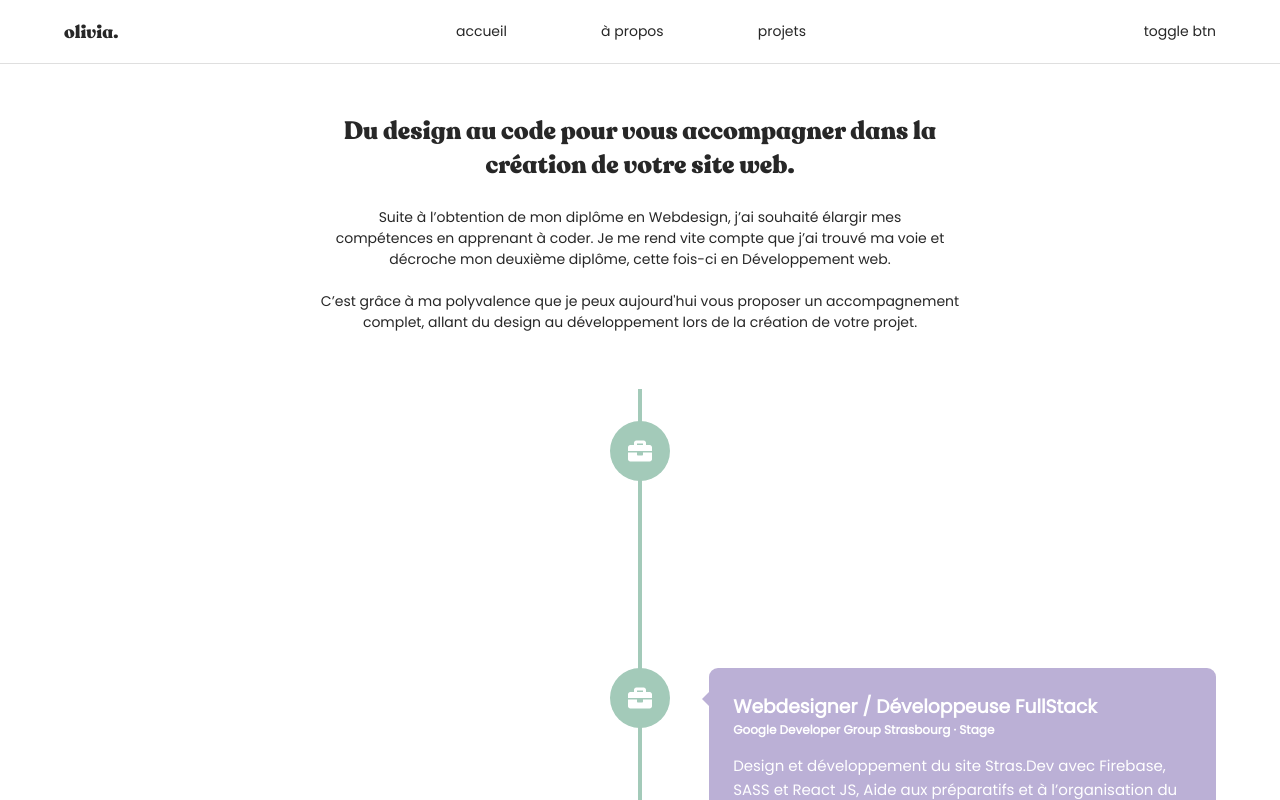
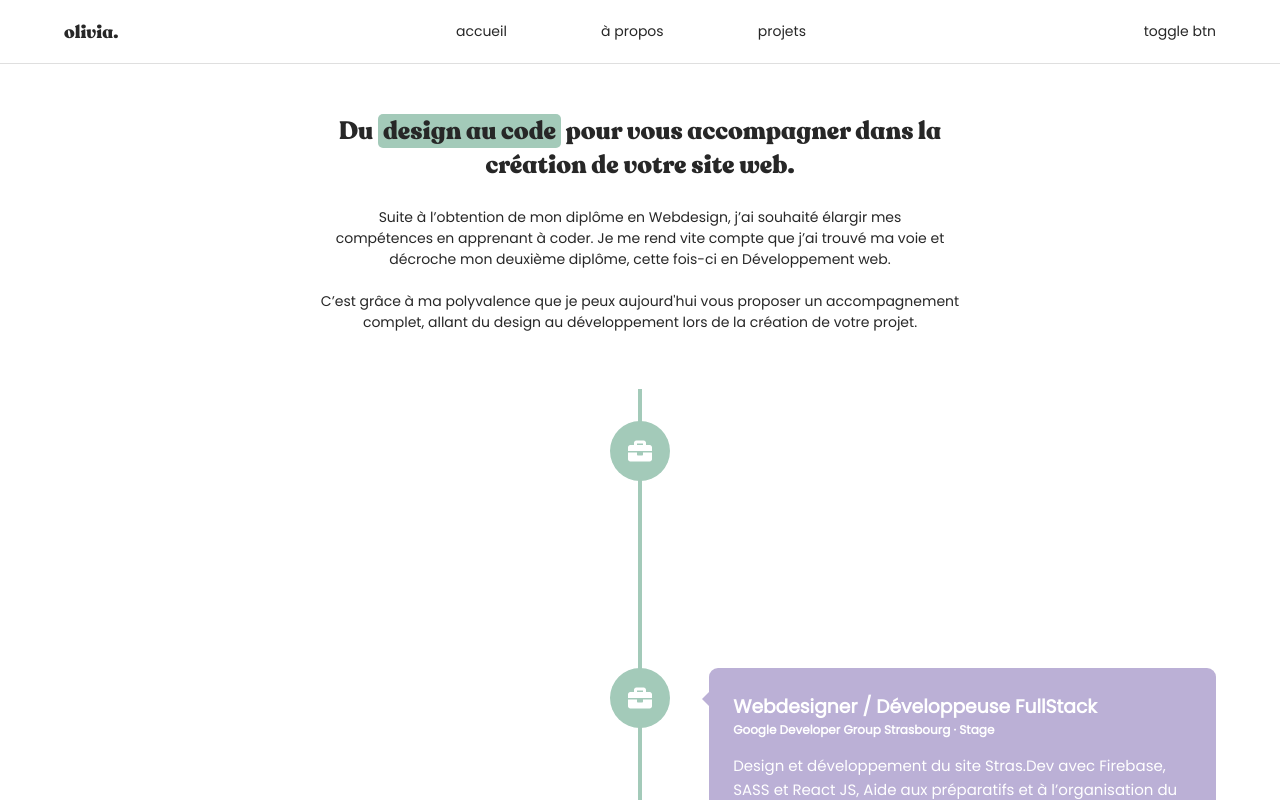
Before and after one commit to Lxvia/portfolio, a React (Create React App) app: page /about in a window 1280 px wide. Shown: the top 800 px of the page. Built offline with nearby package versions, Linux system fonts and the light colour scheme.

Commit message:
add css on span  about

```diff
--- a/src/pages/About.js
+++ b/src/pages/About.js
@@ -6,7 +6,7 @@ const About = () => {
     <div>
       <div className="about">
         <h1>
-          Du design au code pour vous accompagner dans la
+          Du <span>design au code</span> pour vous accompagner dans la
           <br /> création de votre site web.
         </h1>
         <p>
--- a/src/styles/_about.scss
+++ b/src/styles/_about.scss
@@ -9,4 +9,10 @@
         text-align: center;
         margin-bottom: 4em;
     }
+
+    span {
+        background-color: $green;
+        border-radius: 5px;
+        padding: 0 5px 0 5px;
+    }
 }
```
